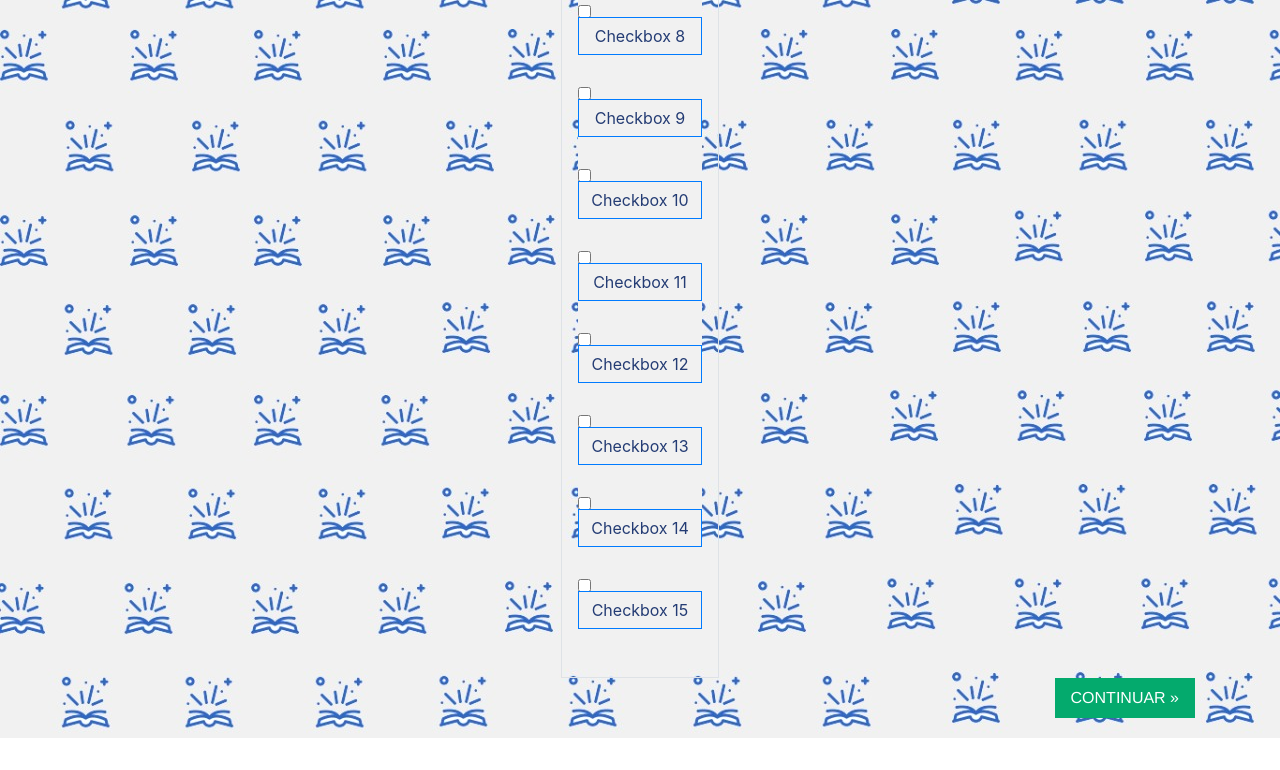
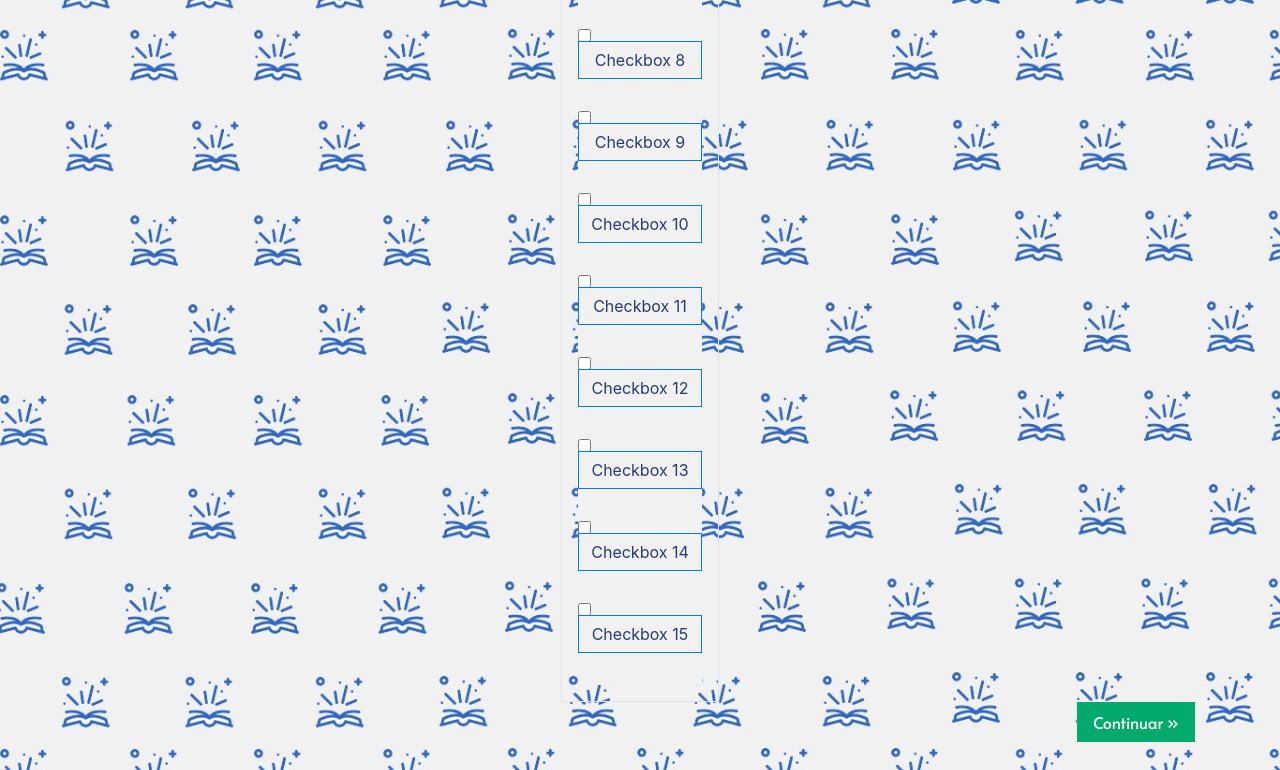
Before and after one commit to JuanGalicia20/RecomendadorShelfing, a website: page src/main/webapp/choose.html in a window 1280 px wide. Shown: the part 690-1460 px from the top of the page. Before the commit the page ends 1428 px from the top, so only its background shows below. Drawn offline with nearby package versions, Linux system fonts and the light colour scheme.

Commit message:
Update choose.html

```diff
--- a/src/main/webapp/choose.html
+++ b/src/main/webapp/choose.html
@@ -5,6 +5,8 @@
     <meta name="viewport" content="width=device-width, initial-scale=1">
     <meta name="description" content="">
     <meta name="author" content="Mark Otto, Jacob Thornton, and Bootstrap contributors">
+    <link rel="preconnect" href="https://fonts.gstatic.com">
+    <link href="https://fonts.googleapis.com/css2?family=Alata&display=swap" rel="stylesheet">|
     <meta name="generator" content="Hugo 0.83.1">
     <title> Shelfing </title>
 
@@ -44,14 +46,12 @@
     <STYLE type="text/css">
      H1 { text-align: center}
      H1 { color: #243c74}
-     H1 { font-family: Arial, Helvetica, sans-serif;}
+     H1 { font-family: 'Alata', sans-serif;}
      H1 { background-color:#f1f1f1}
     </STYLE>
    <BODY>
     <br/>
     <H1> ¡Selecciona tus libros favoritos o los de mayor interés! </H1> <br/>
-
-  <div id="Layer1" style="width:100%; height:100%; overflow: scroll;">
 
 
     <div class="container">
@@ -111,7 +111,7 @@
       <div class="row">
         <div class="col">
           <div class="float-right">
-            <a href="#" class="Continuar" style = "font-family: 'Franklin Gothic Medium', 'Arial Narrow', Arial, sans-serif">CONTINUAR &raquo;</a>
+            <a href="#" class="Continuar" style = "font-family: 'Alata', sans-serif">Continuar &raquo;</a> <br/>  <br/>
           </div>
         </div>
       </div>
@@ -119,7 +119,7 @@
 
 
 
-  </div>
+
 
 </main>
 
```
